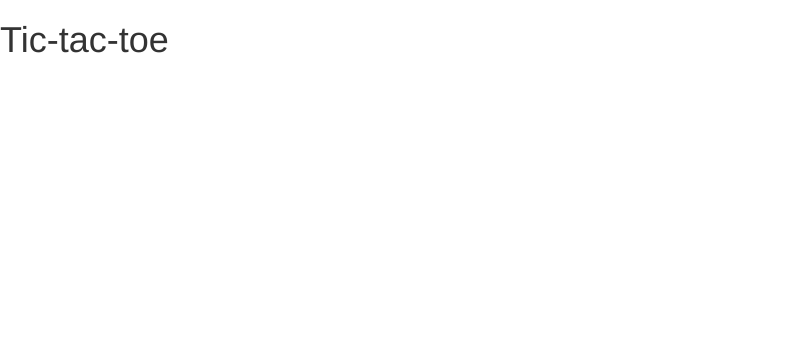
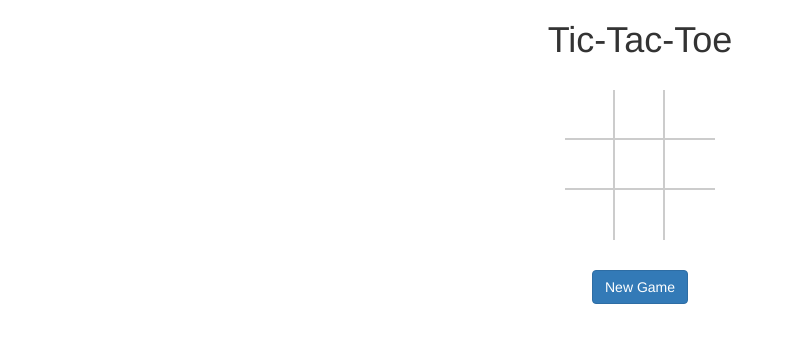
Before and after one commit to rachclaire3346/Tic-Tac-Toe, a plain HTML site: page app/index.html in a window 1280 px wide. Shown: the whole page, without its empty margins (0-794 px from the left). Drawn offline with nearby package versions, Linux system fonts and the light colour scheme.

Commit message:
Added click functions, restart button

```diff
--- a/app/index.html
+++ b/app/index.html
@@ -3,20 +3,55 @@
 <head>
 	<title>Tic-tac-toe</title>
 
-	<link rel="stylesheet" href="//netdna.bootstrapcdn.com/bootstrap/3.0.3/css/bootstrap.min.css">
+	<link rel="stylesheet" href="https://maxcdn.bootstrapcdn.com/bootstrap/3.3.7/css/bootstrap.min.css" integrity="sha384-BVYiiSIFeK1dGmJRAkycuHAHRg32OmUcww7on3RYdg4Va+PmSTsz/K68vbdEjh4u" crossorigin="anonymous">
 	<script
   		src="https://code.jquery.com/jquery-3.2.1.min.js"
   		integrity="sha256-hwg4gsxgFZhOsEEamdOYGBf13FyQuiTwlAQgxVSNgt4="
   		crossorigin="anonymous"></script>
-	<script src="//netdna.bootstrapcdn.com/bootstrap/3.0.3/js/bootstrap.min.js"></script>
+	<script src="https://maxcdn.bootstrapcdn.com/bootstrap/3.3.7/js/bootstrap.min.js" integrity="sha384-Tc5IQib027qvyjSMfHjOMaLkfuWVxZxUPnCJA7l2mCWNIpG9mGCD8wGNIcPD7Txa" crossorigin="anonymous"></script>
 
 
 
-	<link rel-"stylesheet" href="style.css">
+	<link rel="stylesheet" href="style.css">
 </head>
 <body>
+	<div class="tictactoe container">
 
-	<h1>Tic-tac-toe</h1>
+		<h1>Tic-Tac-Toe</h1>
+
+		<div class="row bg-info img-rounded" id="notification">
+			<p class="text-center"	id="winnerMessage"></p>
+		</div>
+
+		<div id="gameBoard">
+			<div class="row">
+				<div class="space col-xs-4 line-right line-bottom"></div>
+				<div class="space col-xs-4 line-right line-bottom"></div>
+				<div class="space col-xs-4 line-bottom"></div>
+			</div>
+			<div class="row">
+				<div class="space col-xs-4 line-right line-bottom"></div>
+				<div class="space col-xs-4 line-right line-bottom"></div>
+				<div class="space col-xs-4 line-bottom"></div>
+			</div>
+			<div class="row">
+				<div class="space col-xs-4 line-right"></div>
+				<div class="space col-xs-4 line-right"></div>
+				<div class="space col-xs-4"></div>
+			</div>
+		</div>
+
+		<div class="row text-center">
+			<button class="btn btn-primary" id="restartButton">New Game</button>
+		</div>
+	</div>
+
+
+<script src="main.js"></script>
+
+
+
+
 
 </body>
 </html>
--- a/app/main.js
+++ b/app/main.js
@@ -0,0 +1,38 @@
+//globals
+var restartButton = document.getElementById('restartButton');
+var spaces = document.getElementsByClassName('space');
+var symbols = ['O', 'X'];
+var turn = 0;
+
+
+
+//waits for page to load before doing interesting things
+document.onreadystatechange = function() {
+	if (document.readyState == "interactive") {
+		restartButton.onclick = startGame;
+		startGame();
+	}
+};
+
+function startGame() {
+
+	//restart turn counter
+	turn = 0;
+
+	//remove winner notification
+
+	//clear board and add click event on squares
+	for (i = 0; i < spaces.length; i++) {
+		spaces[i].innerHTML = '';
+		spaces[i].addEventListener("click", takeSpace);
+	}
+
+}
+
+function takeSpace() {
+
+	turn++;
+	this.innerHTML = symbols[turn % 2];
+	this.removeEventListener("click", takeSpace);
+
+}
--- a/app/style.css
+++ b/app/style.css
@@ -0,0 +1,43 @@
+.tictactoe {
+	width: 250px;
+}
+
+#notification {
+	display: none;
+}
+
+#winnerMessage {
+	font-weight: bold;
+	padding: 10px, 10px, 5px, 10px;
+}
+
+#gameBoard {
+	margin-left: 50px;
+	padding-top: 20px;
+	padding-bottom: 30px;
+}
+
+#restartButton {
+	display: block;
+	margin-left: auto;
+	margin-right: auto;
+}
+
+.space {
+	height: 50px;
+	width: 50px;
+	font-size: 25px;
+	padding-top: 7px;
+}
+
+.line-right {
+	border-right: 2px solid #ccc;
+}
+
+.line-bottom {
+	border-bottom: 2px solid #ccc;
+}
+
+h1 {
+	text-align: center;
+}
```
Also changed, not shown: 1 other file.
